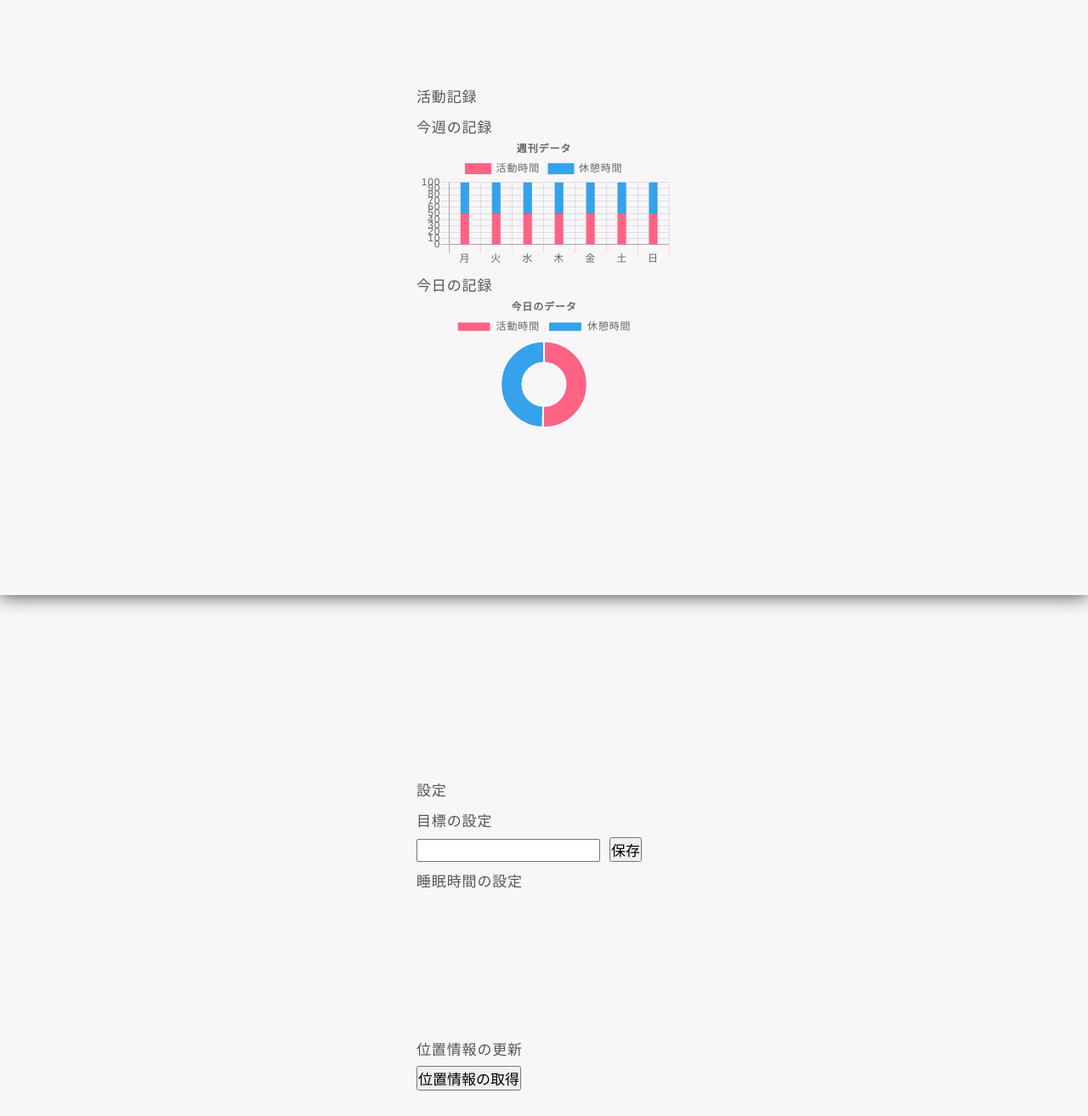
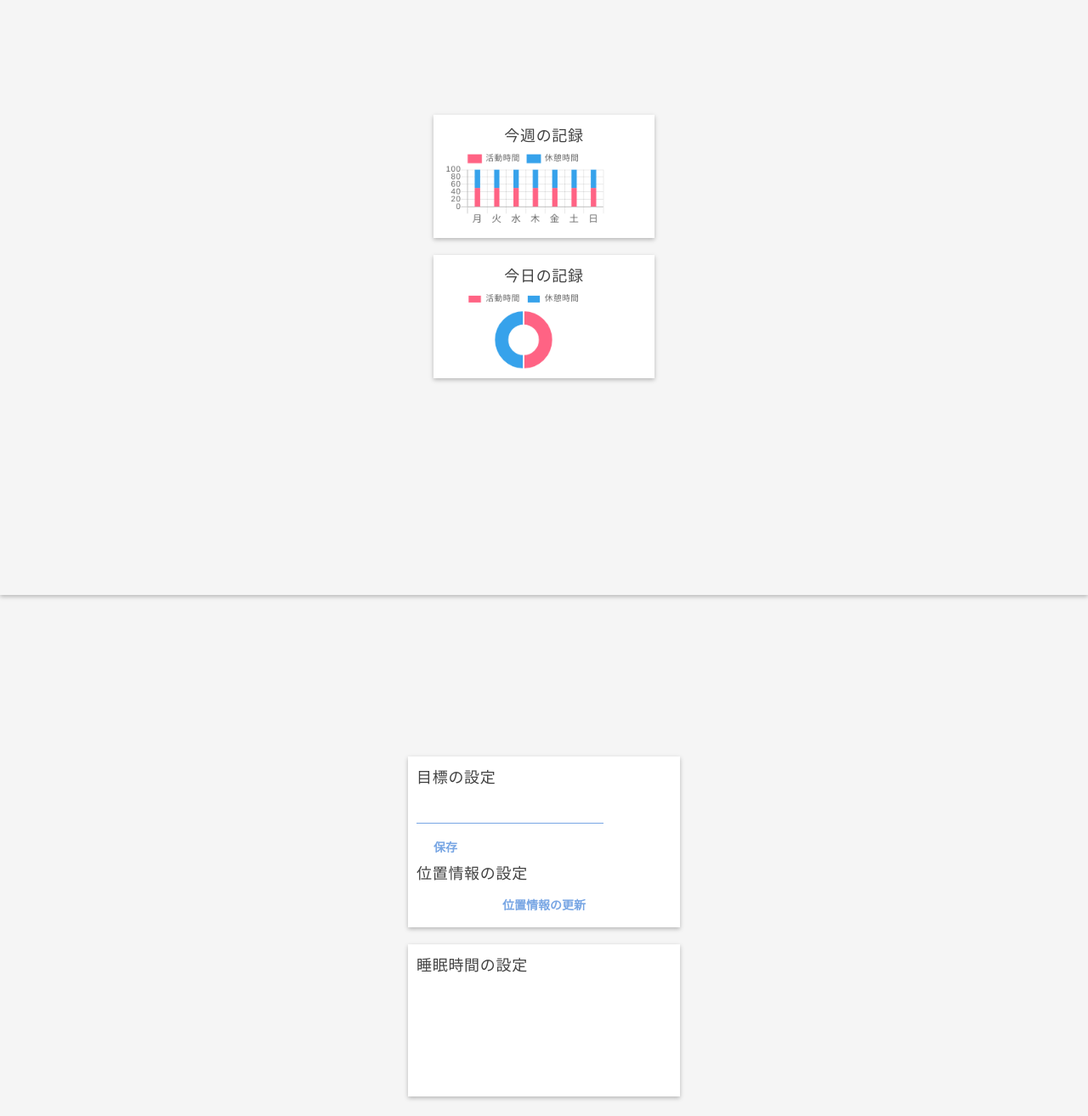
Before and after one commit to kkenya/TimeManager, a website: page index.html in a window 1280 px wide. Shown: the part 900-2213 px from the top of the page at 85% size. Drawn offline with nearby package versions, Linux system fonts and the light colour scheme; a web font is replaced by a local one.

Commit message:
remoteをマージ

```diff
--- a/ObjectStores.js
+++ b/ObjectStores.js
@@ -6,12 +6,12 @@ var Times = {
     startTime: "Date",
     endTime: "Date",
     time: "Date", //入れるか未定
-    sleepTime: "number",
-    restTime: "number"　//second
+    restTime: "number"　//secon
 };
 
 var Settings = {
-    todo: "string",
+    goal: "string",
     advise: "array<string>",
     location: "googleMaps.latLng",
+    sleepTime: "number"
 };
--- a/index.html
+++ b/index.html
@@ -2,7 +2,7 @@
 <html lang="ja">
 
 <head>
-    <title>休憩時間（仮）</title>
+    <title>Time Manager</title>
     <meta charset="UTF-8">
     <meta name="viewport" content="width=device-width, initial-scale=1.0">
     <!-- css -->
@@ -33,46 +33,47 @@
                 <label for="radio_03">setting</label>
             </form>
         </nav>
-        <div id="top" class="box">
+        <div id="top" class="page">
             <section>
-                <div id="info">
+                <div class="card">
                     <h1>目標</h1>
-                    <span id="target">目標目標目標目標</span>
+                    <span id="target">きょうもいちにちがんばるぞい！</span>
                     <h1>アドバイス</h1>
-                    <span id="advice">アドバイスアドバイスアドバイス</span>
+                    <span id="advice">進捗どうですか～！？</span>
                 </div>
-                <div id="state_btn">
+                <div id="state_btn" class="card">
                     <span id="btn_text">REST</span>
                 </div>
             </section>
         </div>
         <!-- graph_area -->
-        <div id="graph" class="box">
+        <div id="graph" class="page">
             <section>
-                <h1>活動記録</h1>
-                <h2>今週の記録</h2>
-                <canvas id="weekly_data_canvas">
-                    週刊グラフ
-                </canvas>
-                <h2>今日の記録</h2>
-                <canvas id="daily_data_canvas">
-                    日刊グラフ
-                </canvas>
+                <div class="card">
+                    <h1>今週の記録</h1>
+                    <canvas id="weekly_data_canvas"></canvas>
+                </div>
+                <div class="card">
+                    <h1>今日の記録</h1>
+                    <canvas id="daily_data_canvas"></canvas>
+                </div>
             </section>
         </div>
         <!-- setting -->
-        <div id="setting" class="box">
+        <div id="setting" class="page">
             <section>
-                <h1>設定</h1>
-                <h2>目標の設定</h2>
-                <input type="text" id="target_text">
-                <input type="button" id="set_target" value="保存">
-                <h2>睡眠時間の設定</h2>
-                <canvas id="sleep_hours_area">
-                    睡眠時間の設定画面
-                </canvas>
-                <h2>位置情報の更新</h2>
-                <input type="button" id="location_update" value="位置情報の取得">
+                <div class="card">
+                    <h1>目標の設定</h1>
+                    <input type="text" id="todo_text">
+                    <br>
+                    <input type="button" id="set_todo" value="保存">
+                    <h1>位置情報の設定</h1>
+                    <input type="button" id="location_update" value="位置情報の更新">
+                </div>
+                <div class="card">
+                    <h1>睡眠時間の設定</h1>
+                    <canvas id="sleep_hours_area"></canvas>
+                </div>
             </section>
         </div>
     </div>
--- a/scripts/chart.js
+++ b/scripts/chart.js
@@ -1,3 +1,8 @@
+
+let restDatas = [50, 50, 50, 50, 50, 50, 50],
+    activeDatas = [50, 50, 50, 50, 50, 50, 50];
+let dailyRestData = [50, 50];
+
 // コンテキストの取得
 const weeklyCtx = document.getElementById("weekly_data_canvas").getContext("2d");
 const dailyCtx = document.getElementById("daily_data_canvas").getContext("2d");
@@ -7,14 +12,14 @@ const weeklyData = {
     labels: ["月", "火", "水", "木", "金", "土", "日"],
     datasets: [{
             label: '活動時間',
-            data: [50, 50, 50, 50, 50, 50, 50],
+            data: activeDatas,
             backgroundColor: 'rgb(255, 99, 132)',
             borderColor: 'rgb(255, 99, 132)',
             borderWidth: 1
         },
         {
             label: '休憩時間',
-            data: [50, 50, 50, 50, 50, 50, 50],
+            data: restDatas,
             backgroundColor: 'rgb(54, 162, 235)',
             borderColor: 'rgb(54, 162, 235)',
             borderWidth: 1
@@ -25,24 +30,28 @@ const weeklyData = {
 const barOption = {
     responsive: false,
     title: {
-        display: true,
-        text: '週刊データ',
-        padding: 0
+        display: false
     },
     scales: {
         xAxes: [{
             display: true,
             stacked: true,
-            categoryPercentage: 0.3
+            categoryPercentage: 0.3,
+            ticks: {
+                fontSize: 14
+            }
         }],
         yAxes: [{
             display: true,
             stacked: true,
+            ticks: {
+                fontSize: 12
+            }
         }]
     },
     legend: {
         labels: {
-            boxWidth: 30,
+            boxWidth: 20,
         },
         display: true
     },
@@ -50,7 +59,7 @@ const barOption = {
         mode: 'label',
         position: 'nearest',
         titleFontSize: 18,
-        bodyFontSize: 16,
+        bodyFontSize: 14,
         callbacks: {
             label: function (tooltipItem, data) {
                 return data.labels[tooltipItem.index] +
@@ -70,30 +79,34 @@ const barChart = new Chart(weeklyCtx, {
 });
 
 // 日刊データの設定
-const dailydata = {
+const dailyData = {
     labels: ["活動時間", "休憩時間"],
     datasets: [{
-        data: [51, 50],
+        data: dailyRestData,
         backgroundColor: ['rgb(255, 99, 132)', 'rgb(54, 162, 235)']
     }]
 }
 // 日刊データのグラフオプション
 const doughnutOption = {
+    title: {
+        display: false
+    },
     responsive: false,
     animation: {
         animateRotate: true,
         animateScale: true
     },
-    title: {
-        display: true,
-        text: '今日のデータ',
-        padding: 0
+    legend: {
+        labels: {
+            boxWidth: 20,
+        },
+        display: true
     },
     tooltips: {
         mode: 'label',
         position: 'nearest',
         titleFontSize: 18,
-        bodyFontSize: 16,
+        bodyFontSize: 14,
         callbacks: {
             label: function (tooltipItem, data) {
                 return data.labels[tooltipItem.index] +
@@ -108,6 +121,6 @@ const doughnutOption = {
 // 週刊データの円グラフ
 const doughnutChart = new Chart(dailyCtx, {
     type: 'doughnut',
-    data: dailydata,
+    data: dailyData,
     options: doughnutOption
 });
--- a/scripts/script.js
+++ b/scripts/script.js
@@ -3,8 +3,8 @@ const targetElement = document.getElementById("target");
 const adviceElement = document.getElementById("advice");
 const stateBtn = document.getElementById("state_btn");
 const stateText = document.getElementById("btn_text");
-const goalText = document.getElementById("target_text");
-const goalBtn = document.getElementById("set_target");
+const goalText = document.getElementById("todo_text");
+const goalBtn = document.getElementById("set_todo");
 idb.open()
 .then(() => {
     idb.getGoal((goal) => {
@@ -51,6 +51,6 @@ stateBtn.addEventListener("click", function () {
 
 goalBtn.addEventListener("click", () => {
     const goal = goalText.value;
-    console.log(goal);
     idb.addGoalForSettings(goal);
+    targetElement.innerHTML = goal;
 });
--- a/scripts/scroll.js
+++ b/scripts/scroll.js
@@ -13,23 +13,21 @@ function checkHash(radio) {
     }
 }
 
-navForm.nav[2].checked;
+const pageHeight = document.querySelector(".page").clientHeight;
+let scrollPosition = 0;
 
-
-const pageHeight = document.querySelector(".box").clientHeight;
-
-let scrollPosition = 0;
 window.addEventListener("scroll", function (eve) {
     scrollPosition = window.scrollY;
     window.requestAnimationFrame(function () {
-        if (scrollPosition > pageHeight && scrollPosition < pageHeight * 2) {
+        if (scrollPosition <= pageHeight / 3) {
+            navForm.nav[0].checked = true;
+            location.hash = checkHash(navForm.nav)
+        } else if (scrollPosition >= pageHeight / 3 && scrollPosition <= pageHeight) {
             navForm.nav[1].checked = true;
             location.hash = checkHash(navForm.nav)
-        } else if (scrollPosition > pageHeight && scrollPosition > pageHeight * 2) {
+        } else if (scrollPosition >= pageHeight + pageHeight / 3 && scrollPosition <= pageHeight * 2) {
             navForm.nav[2].checked = true;
             location.hash = checkHash(navForm.nav)
-        } else {
-            navForm.nav[0].checked = true;
         }
     });
 });
--- a/styles/style.css
+++ b/styles/style.css
@@ -1,26 +1,38 @@
-    @charset "utf-8";
+@charset "utf-8";
 @import url('https://fonts.googleapis.com/css?family=Roboto+Mono');
+@import url('https://fonts.googleapis.com/earlyaccess/sawarabigothic.css');
 body {
-    color: #555;
-    font-size: 17px;
-    font-family: 'Roboto Mono', monospace;
+    color: #424242;
+    font-size: 14px;
+    font-family: 'Roboto Mono', 'Sawarabi Gothic', monospace;
+    text-shadow: none;
     line-height: 2.1em;
     letter-spacing: 0.05em;
 }
 
+section h1 {
+    font-size: 18px;
+}
+
+input[type^="button"] {
+    -webkit-appearance: none;
+    background-color: #FFF;
+    color: #78a6e4;
+    font-weight: bold;
+    border: none;
+}
+
 #wrapper {
-    width: 100vw;
     height: 300vh;
     position: relative;
-    background-color: #ccc;
 }
 
-.box {
+.page {
     width: 100vw;
     height: 100vh;
     position: relative;
-    background-color: #F9F6F9;
-    box-shadow: 0px 2px 20px 0px #555;
+    background-color: #F5F5F5;
+    box-shadow: 0 2px 5px rgba(0, 0, 0, 0.26);
     display: flex;
     display: -webkit-box;
     display: -ms-flexbox;
@@ -38,54 +50,76 @@ body {
     -ms-flex-direction: column;
 }
 
+.card {
+    padding: 10px;
+    margin-bottom: 20px;
+    max-width: 90vw;
+    background-color: #FFF;
+    box-shadow: 0 2px 5px rgba(0, 0, 0, 0.26);
+}
+
+header {
+    width: 100%;
+    padding: 5px 0;
+    background-color: #F5F5F5;
+    box-shadow: 0 2px 5px rgba(0, 0, 0, 0.26);
+    color: #A1A1A1;
+    font-weight: bold;
+    font-size: 20px;
+    text-align: center;
+    position: absolute;
+    top: 0;
+    right: 0;
+    z-index: 4;
+}
+
+canvas {
+    width: 80%;
+}
+
 #top {
-    /* background-color: #4CB2B2; */
     z-index: 3;
 }
 
 #graph {
-    /* background-color: #fff; */
     z-index: 2;
 }
 
+#graph h1 {
+    text-align: center;
+}
+
 #setting {
-    /* background-color: #4CB24C; */
     z-index: 1;
 }
 
-header {
-    width: 100%;
-    background-color: #78a6e4;
-    box-shadow: 0px 2px 20px 0px #555;
-    color: #E2BC6F;
-    font-weight: bold;
-    font-size: 20px;
-    position: absolute;
-    top: 0;
+#state_btn {
+    background-color: #FFF;
+    background-image: url("../images/sports_boxing_corner_man.png");
+    background-size: contain;
+    background-repeat: no-repeat;
+    background-position: 50% 50%;
+    height: 40vh;
     text-align: center;
-    z-index: 4;
-}
-
-#state_btn {
-    height: 50vh;
-    text-align: center;
-    line-height: 50vh;
+    line-height: 40vh;
     vertical-align: middle;
 }
 
-
-/* #info {
-    border: 1px solid black;
-} */
+#btn_text {
+    font-size: 100px;
+}
 
 #global_nav {
-    font-size: 10px;
+    font-size: 14px;
+    color: #A1A1A1;
+    text-shadow: 0 2px 5px rgba(0, 0, 0, 0.26);
     position: fixed;
     bottom: 0;
-    right: 0;
+    left: 50%;
+    transform: translateX(-50%);
     z-index: 5;
-    color: #ccc;
 }
+
 #global_nav .nav {
     display: none;
 }
@@ -98,9 +132,11 @@ header {
     height: 5px;
     border-radius: 50%;
 }
+
 .nav:checked+label {
     color: #78a6e4;
 }
+
 .nav:checked+label::before {
     margin-right: 5px;
     content: "";
@@ -110,3 +146,25 @@ header {
     border-radius: 50%;
     background: #78a6e4;
 }
+
+#todo_text {
+    -webkit-appearance: none;
+    width: 70%;
+    margin-top: 5px;
+    margin-bottom: 10px;
+    padding: 7px 5px;
+    border: none;
+    border-bottom: 1px solid #78a6e4;
+}
+
+#set_todo {
+    padding: 7px 20px;
+}
+
+#location_update {
+    margin-top: 5px;
+    padding: 7px 30px;
+    position: relative;
+    left: 50%;
+    transform: translateX(-50%);
+}
```
Also changed, not shown: gmaps.html (added, +82 -0 lines), images/sports_boxing_corner_man.png (added), images/sports_boxing_man.png (added).
